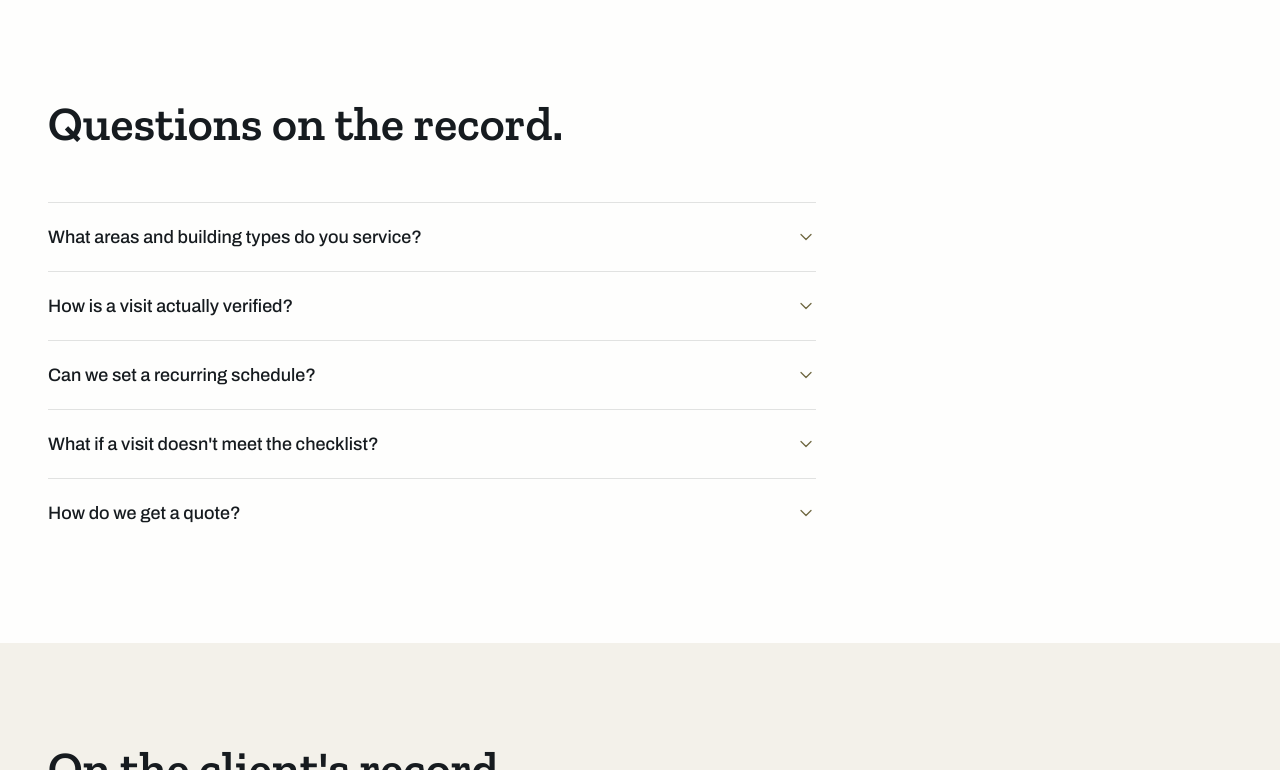
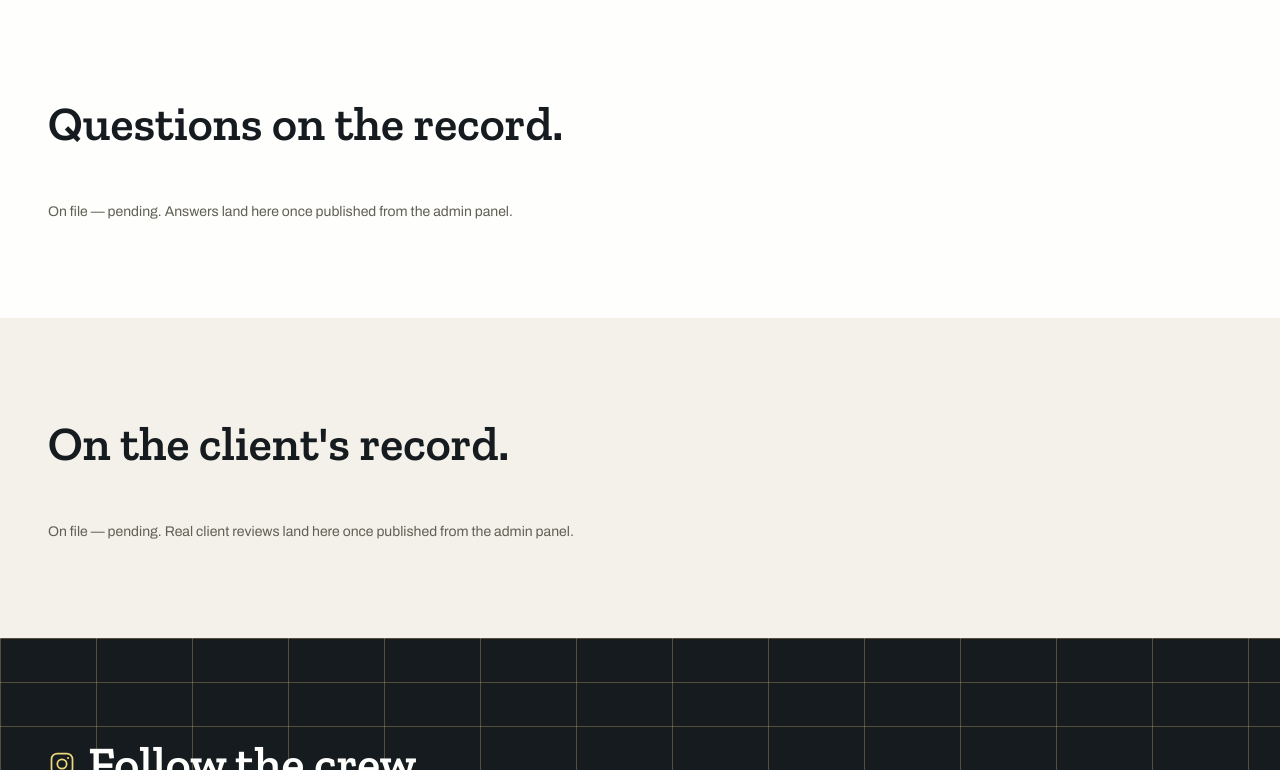
Before and after one commit to Rejinrajeev/zolvex, a Next.js app in the folder apps/web/: page / in a window 1280 px wide. Shown: the part 2630-3400 px from the top of the page. Built offline with nearby package versions, Linux system fonts and the light colour scheme.

Commit message:
feat(web): wire FAQ to real backend data

```diff
--- a/apps/web/app/(site)/HomePageClient.tsx
+++ b/apps/web/app/(site)/HomePageClient.tsx
@@ -16,6 +16,7 @@ import type { PublicService } from "@/components/Services";
 import type { FeaturedServiceRecord } from "@/components/FeaturedService";
 import type { PublicBlogPost } from "@/components/Blog";
 import type { PublicTestimonial } from "@/components/Testimonials";
+import type { PublicFaq } from "@/components/FAQ";
 
 export function HomePageClient({
   heroHeadline,
@@ -25,6 +26,7 @@ export function HomePageClient({
   posts,
   testimonials,
   googleReviewUrl,
+  faqs,
 }: {
   heroHeadline?: string;
   heroSubheadline?: string;
@@ -33,6 +35,7 @@ export function HomePageClient({
   posts: PublicBlogPost[];
   testimonials: PublicTestimonial[];
   googleReviewUrl?: string | null;
+  faqs: PublicFaq[];
 }) {
   const [bookingOpen, setBookingOpen] = useState(false);
   const openBooking = () => setBookingOpen(true);
@@ -46,7 +49,7 @@ export function HomePageClient({
         <WhyUs />
         <FeaturedService service={featuredService} onBookNow={openBooking} />
         <Blog posts={posts} />
-        <FAQ />
+        <FAQ faqs={faqs} />
         <Testimonials testimonials={testimonials} googleReviewUrl={googleReviewUrl} />
         <InstagramFeed />
       </main>
--- a/apps/web/app/(site)/page.tsx
+++ b/apps/web/app/(site)/page.tsx
@@ -4,6 +4,7 @@ import type { PublicService } from "@/components/Services";
 import type { FeaturedServiceRecord } from "@/components/FeaturedService";
 import type { PublicBlogPost } from "@/components/Blog";
 import type { PublicTestimonial } from "@/components/Testimonials";
+import type { PublicFaq } from "@/components/FAQ";
 
 interface HeroContent {
   headline?: string;
@@ -11,12 +12,13 @@ interface HeroContent {
 }
 
 export default async function Home() {
-  const [hero, services, blogPosts, testimonials, googleReview] = await Promise.all([
+  const [hero, services, blogPosts, testimonials, googleReview, faqs] = await Promise.all([
     getPageContent<HeroContent>("hero"),
     getPublicContent<FeaturedServiceRecord & { isHighlighted?: boolean }>("service"),
     getPublicContent<PublicBlogPost>("blog-post"),
     getPublicContent<PublicTestimonial>("testimonial"),
     getPageContent<{ url?: string }>("google-review"),
+    getPublicContent<PublicFaq>("faq"),
   ]);
 
   const highlighted = services.find((s) => s.isHighlighted) ?? null;
@@ -30,6 +32,7 @@ export default async function Home() {
       posts={blogPosts}
       testimonials={testimonials}
       googleReviewUrl={googleReview?.url}
+      faqs={faqs}
     />
   );
 }
--- a/apps/web/components/FAQ.tsx
+++ b/apps/web/components/FAQ.tsx
@@ -1,30 +1,13 @@
 import { Stamped } from "./Stamped";
 import { IconChevron } from "./icons";
 
-const FAQS = [
-  {
-    q: "What areas and building types do you service?",
-    a: "We work with offices, retail spaces, and commercial facilities. Tell us your space and preferred schedule when you book, and we'll confirm coverage before your first visit.",
-  },
-  {
-    q: "How is a visit actually verified?",
-    a: "Every visit closes with an on-site walkthrough log against the same checklist, every time — the same discipline you'd expect from any properly run commercial operation.",
-  },
-  {
-    q: "Can we set a recurring schedule?",
-    a: "Yes — daily, weekly, or a custom cadence you choose. We'll help you size it to your space when you book.",
-  },
-  {
-    q: "What if a visit doesn't meet the checklist?",
-    a: "Tell us and we'll return to make it right. The log exists so an off day is something we can see and correct, not something that gets buried.",
-  },
-  {
-    q: "How do we get a quote?",
-    a: "Submit an enquiry with your space details and preferred schedule — we'll follow up directly to confirm.",
-  },
-];
+export interface PublicFaq {
+  id: string;
+  question: string;
+  answer: string;
+}
 
-export function FAQ() {
+export function FAQ({ faqs }: { faqs: PublicFaq[] }) {
   return (
     <section className="bg-paper px-5 py-24 sm:px-8 lg:px-12">
       <div className="mx-auto max-w-[90rem]">
@@ -34,19 +17,25 @@ export function FAQ() {
               Questions on the record.
             </h2>
 
+            {faqs.length === 0 ? (
+              <p className="mt-12 font-body text-sm text-slate">
+                On file — pending. Answers land here once published from the admin panel.
+              </p>
+            ) : (
               <div className="mt-12 divide-y divide-ink/12 border-t border-ink/12">
-              {FAQS.map((faq) => (
-                <details key={faq.q} className="group py-5">
+                {faqs.map((faq) => (
+                  <details key={faq.id} className="group py-5">
                     <summary className="flex cursor-pointer list-none items-center justify-between gap-4 font-body text-lg font-medium text-ink marker:content-none">
-                    {faq.q}
+                      {faq.question}
                       <IconChevron className="h-5 w-5 shrink-0 text-olive-ink transition-transform duration-300 group-open:rotate-180" />
                     </summary>
                     <p className="mt-3 max-w-2xl font-body leading-relaxed text-slate">
-                    {faq.a}
+                      {faq.answer}
                     </p>
                   </details>
                 ))}
               </div>
+            )}
           </div>
         </Stamped>
       </div>
```
Lines whose indentation alone changed are shown as unchanged.
